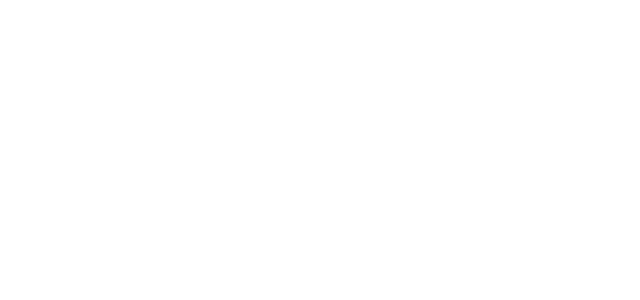
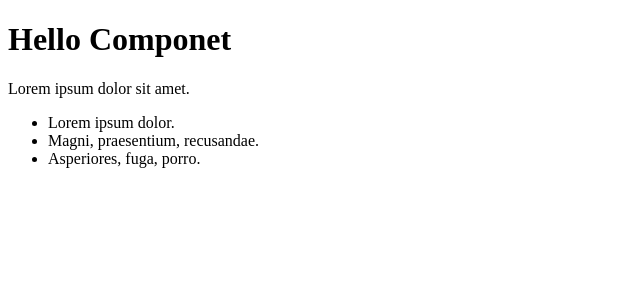
Before and after one commit to Jsb-github/react20231031, a React (Create React App) app: page / in a window 1280 px wide. Shown: the top 300 px of the page, without its empty margins (0-640 px from the left). Built offline with nearby package versions, Linux system fonts and the light colour scheme.

Commit message:
Component,연습, 작성완료

```diff
--- a/src/App.js
+++ b/src/App.js
@@ -2,9 +2,35 @@
 function App() {
   return (
     <div>
-
+      <MyComponent1 />
+        {/*<h1>Hello Component </h1>*/}
+      <MyComponent2 />
+        {/*<p> lorem ipsum </p>
+            <ul>
+              <li><li/>
+              <li><li/>
+              <li><li/>
+        */}
     </div>
   );
 }
+function MyComponent1(){
+    return <h1>Hello Componet</h1>
+}
+
+function MyComponent2(){
+    return(
+        <>
+            {/*p>lorem5^ul>li*3>lorem1 */}
+            <p>Lorem ipsum dolor sit amet.</p>
+            <ul>
+                <li>Lorem ipsum dolor.</li>
+                <li>Magni, praesentium, recusandae.</li>
+                <li>Asperiores, fuga, porro.</li>
+            </ul>
+        </>
+
+    )
+}
 
 export default App;
```
